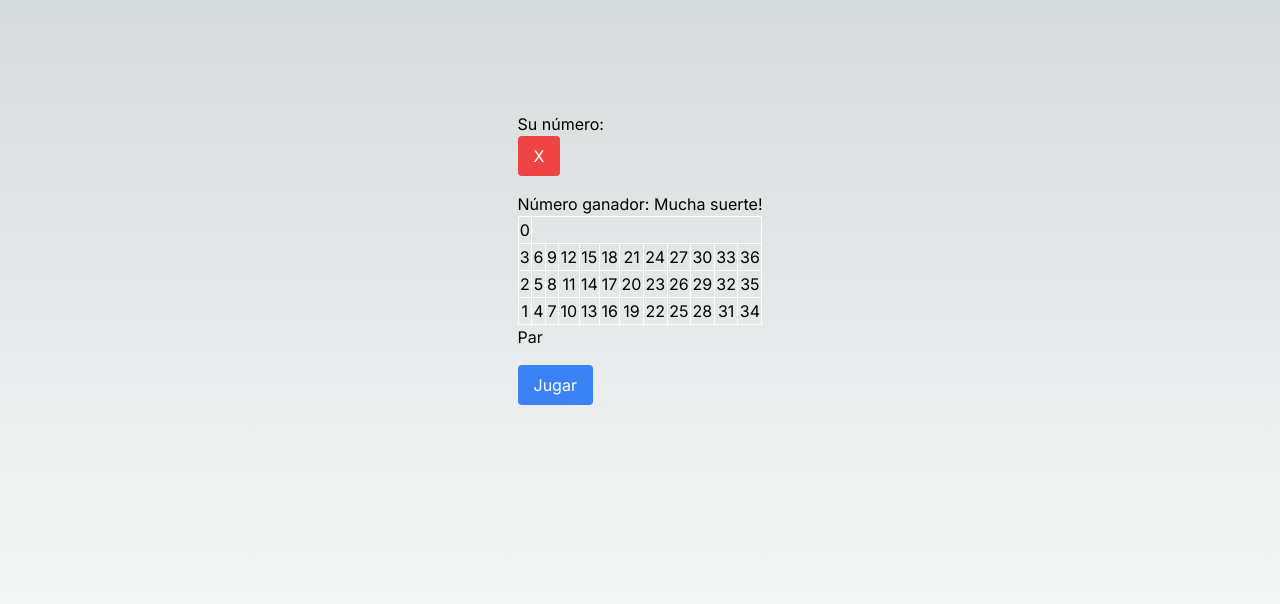
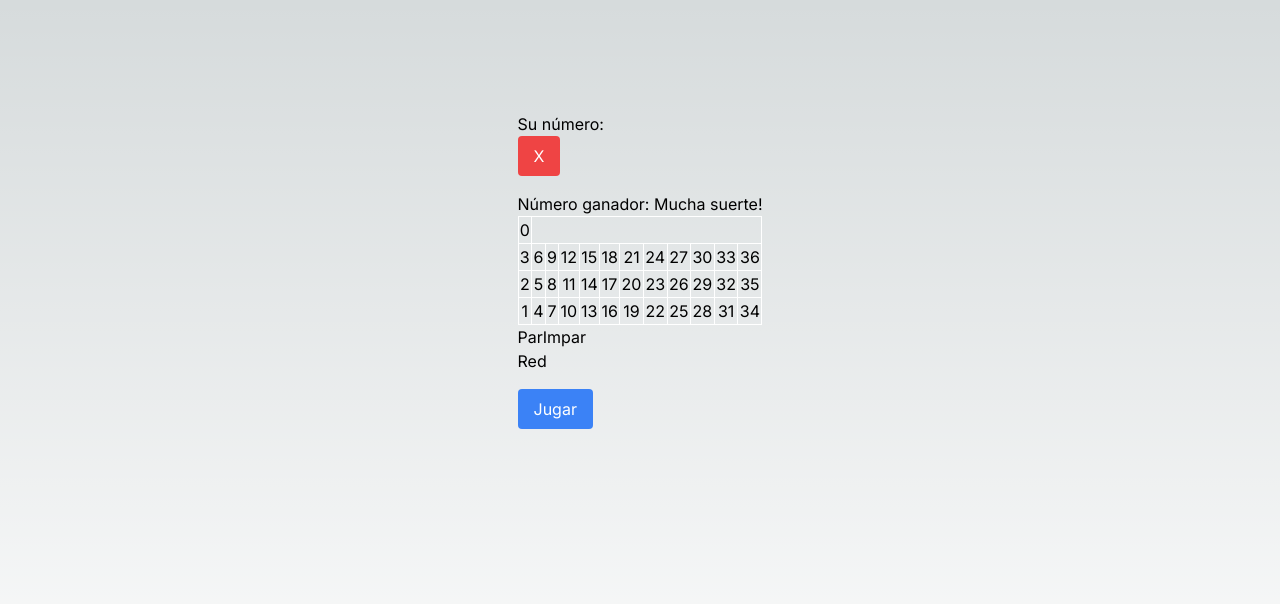
Before and after one commit to lisalescano/pa-o-ruleta, a Next.js app: page / in a window 1280 px wide. Shown: the top 604 px of the page. Built offline with nearby package versions, Linux system fonts and the light colour scheme.

Commit message:
add: button impair

```diff
--- a/src/app/components/paño.jsx
+++ b/src/app/components/paño.jsx
@@ -22,9 +22,20 @@ export default function Paño() {
         setPickedvalue(pickval)
     }
 
+    const handleImpair = (e)=>{
+        e.preventDefault()
+        let pickval = values.map((val)=>{
+            if(val.isPar=="no") return val.value
+        })
+        setPickedvalue(pickval)
+    }
+
     console.log(pickedvalue);
 
-    if(winnerNum==pickedvalue) alert("Ganaste")
+    pickedvalue.forEach((num)=>{
+        if (num==winnerNum) return alert("Ganaste")
+    })
+
         return (
             <main className="p-4">
                 <div>
@@ -88,6 +99,10 @@ export default function Paño() {
                 </table>
                 <div>
                     <button onClick={e=>handlePair(e)}>Par</button>
+                    <button onClick={e=>handleImpair(e)}>Impar</button>
+                </div>
+                <div>
+                    <button onClick={e=>handleRed(e)}>Red</button>
                 </div>
                 <button onClick={e => { setWinnerNum(getRandomIntInclusive(0, 36)) }} className="mt-4 px-4 py-2 bg-blue-500 text-white rounded">Jugar</button>
             </main>
--- a/src/data/roulette.json
+++ b/src/data/roulette.json
@@ -4,7 +4,7 @@
         "color": null,
         "dozen": null,
         "column": "0",
-        "isPar": "no",
+        "isPar": null,
         "range": "low"
     },
     {
```
